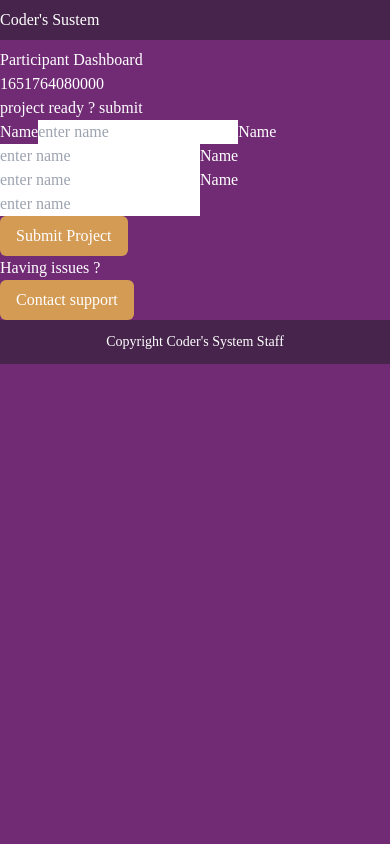
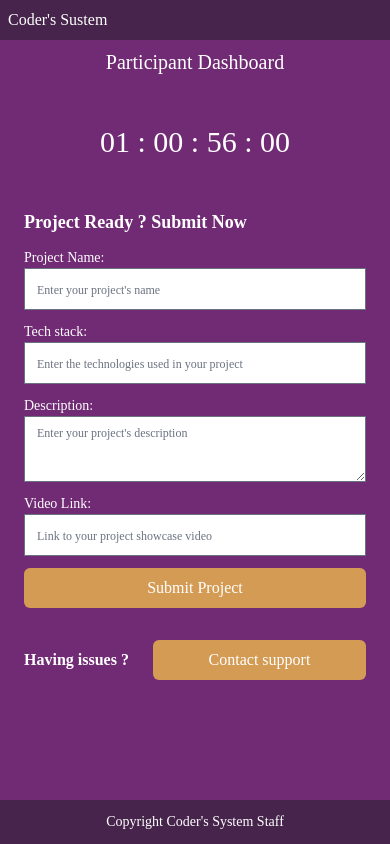
Before and after one commit to Coders-System/1k-code-jam, a React (Create React App) app in the folder web/: page /submission in a window 390 px wide. Built offline with nearby package versions, Linux system fonts and the light colour scheme.

Commit message:
Add submission page (mobile + desktop)

```diff
--- a/web/package.json
+++ b/web/package.json
@@ -45,6 +45,7 @@
     ]
   },
   "devDependencies": {
+    "@tailwindcss/forms": "^0.5.1",
     "autoprefixer": "^10.4.7",
     "postcss": "^8.4.13",
     "tailwindcss": "^3.0.24"
--- a/web/src/components/Navbar.tsx
+++ b/web/src/components/Navbar.tsx
@@ -1,6 +1,6 @@
 export function Navbar() {
   return (
-    <nav className="bg-darkPurple lg:px-48 py-2 mb-2">
+    <nav className="bg-darkPurple px-2 lg:px-48 py-2 mb-2">
       <p>Coder's Sustem</p>
     </nav>
   );
--- a/web/src/components/SubmissionSupport.tsx
+++ b/web/src/components/SubmissionSupport.tsx
@@ -2,9 +2,9 @@ import { Button } from "../components/Button";
 
 export function SubmissionSupport() {
   return (
-    <div>
-      <p>Having issues ?</p>
-      <Button>Contact support</Button>
+    <div className="my-3 flex flex-row lg:flex-col items-center gap-6">
+      <p className="text-center font-bold">Having issues ?</p>
+      <Button className="h-min grow">Contact support</Button>
     </div>
   );
 }
--- a/web/src/components/Timer.tsx
+++ b/web/src/components/Timer.tsx
@@ -1,3 +1,5 @@
 export function Timer() {
-  return <p>{Date.now()}</p>;
+  return (
+    <p className="font-heading my-12 text-center text-3xl">01 : 00 : 56 : 00</p>
+  );
 }
--- a/web/src/pages/SubmissionPage.tsx
+++ b/web/src/pages/SubmissionPage.tsx
@@ -1,3 +1,4 @@
+import { useState } from "react";
 import { Button } from "../components/Button";
 import { Footer } from "../components/Footer";
 import { Navbar } from "../components/Navbar";
@@ -6,10 +7,12 @@ import { Timer } from "../components/Timer";
 
 export function SubmissionPage() {
   return (
-    <>
+    <div className="h-screen flex flex-col">
       <Navbar />
-      <main>
-        <h1>Participant Dashboard</h1>
+      <main className="w-full px-6 lg:px-48 mb-auto">
+        <h1 className="font-heading text-xl text-center">
+          Participant Dashboard
+        </h1>
         <Timer />
 
         <SubmissionForm />
@@ -17,28 +20,90 @@ export function SubmissionPage() {
         <SubmissionSupport />
       </main>
       <Footer />
-    </>
+    </div>
   );
 }
 
 function SubmissionForm() {
+  const [name, setName] = useState("");
+  const [techStack, setTechStack] = useState("");
+  const [description, setDescription] = useState("");
+  const [videoLink, setVideoLink] = useState("");
   return (
-    <form>
-      <h2>project ready ? submit</h2>
-      <FormInput />
-      <FormInput />
-      <FormInput />
-      <FormInput />
-      <Button>Submit Project</Button>
+    <form className="mb-8">
+      <h2 className="font-semibold text-lg mb-3">
+        Project Ready ? <span className="font-bold">Submit Now</span>
+      </h2>
+      <div className="flex flex-col gap-3">
+        <FormInput
+          onEdit={(s) => setName(s)}
+          labelName="Project Name:"
+          placeholder="Enter your project's name"
+        />
+        <FormInput
+          onEdit={(s) => setTechStack(s)}
+          labelName="Tech stack:"
+          placeholder="Enter the technologies used in your project"
+        />
+        <FormInput
+          onEdit={(s) => setDescription(s)}
+          labelName="Description: "
+          placeholder="Enter your project's description"
+          isTextArea={true}
+        />
+        <FormInput
+          onEdit={(s) => setVideoLink(s)}
+          labelName="Video Link: "
+          placeholder="Link to your project showcase video"
+        />
+      </div>
+      <Button
+        onClick={() => {
+          console.log({
+            name,
+            techStack,
+            description,
+            videoLink,
+          });
+        }}
+        className="mt-3 w-full"
+      >
+        Submit Project
+      </Button>
     </form>
   );
 }
 
-function FormInput() {
+interface FormInputProps {
+  labelName: string;
+  placeholder: string;
+  onEdit: (text: string) => void;
+  isTextArea?: boolean;
+}
+function FormInput({
+  labelName,
+  placeholder,
+  onEdit,
+  isTextArea = false,
+}: FormInputProps) {
   return (
-    <>
-      <label>Name</label>
-      <input placeholder="enter name" />
-    </>
+    <div className="flex flex-col  text-sm">
+      <label className="">{labelName}</label>
+
+      {isTextArea ? (
+        <textarea
+          className="text-gray-800 placeholder:text-xs"
+          onChange={(e) => onEdit(e.target.value)}
+          placeholder={placeholder}
+        />
+      ) : (
+        <input
+          className="text-gray-800 placeholder:text-xs"
+          onChange={(e) => onEdit(e.target.value)}
+          type="text"
+          placeholder={placeholder}
+        />
+      )}
+    </div>
   );
 }
--- a/web/tailwind.config.js
+++ b/web/tailwind.config.js
@@ -14,5 +14,7 @@ module.exports = {
       }
     },
   },
-  plugins: [],
+  plugins: [
+    require("@tailwindcss/forms"),
+  ],
 };
```
Also changed, not shown: 1 other file (tests, documents, lock files or other folders).
